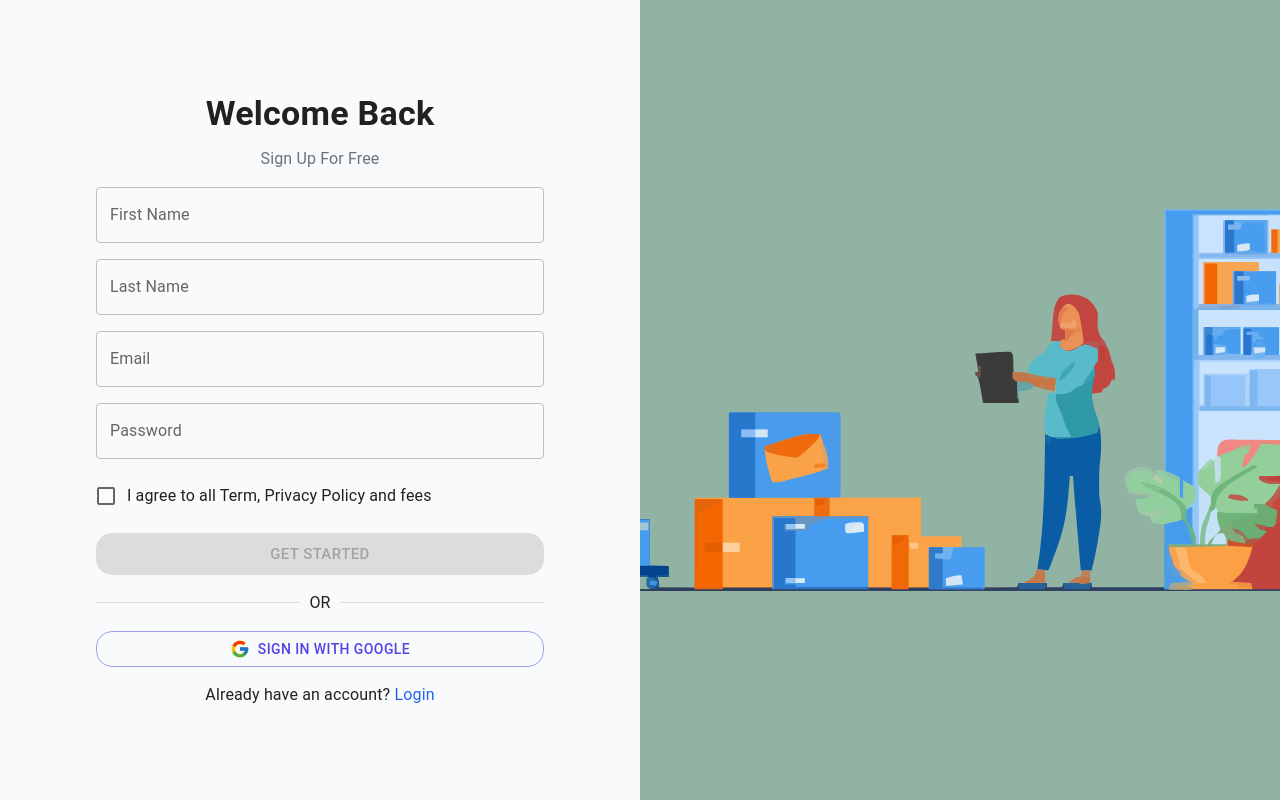
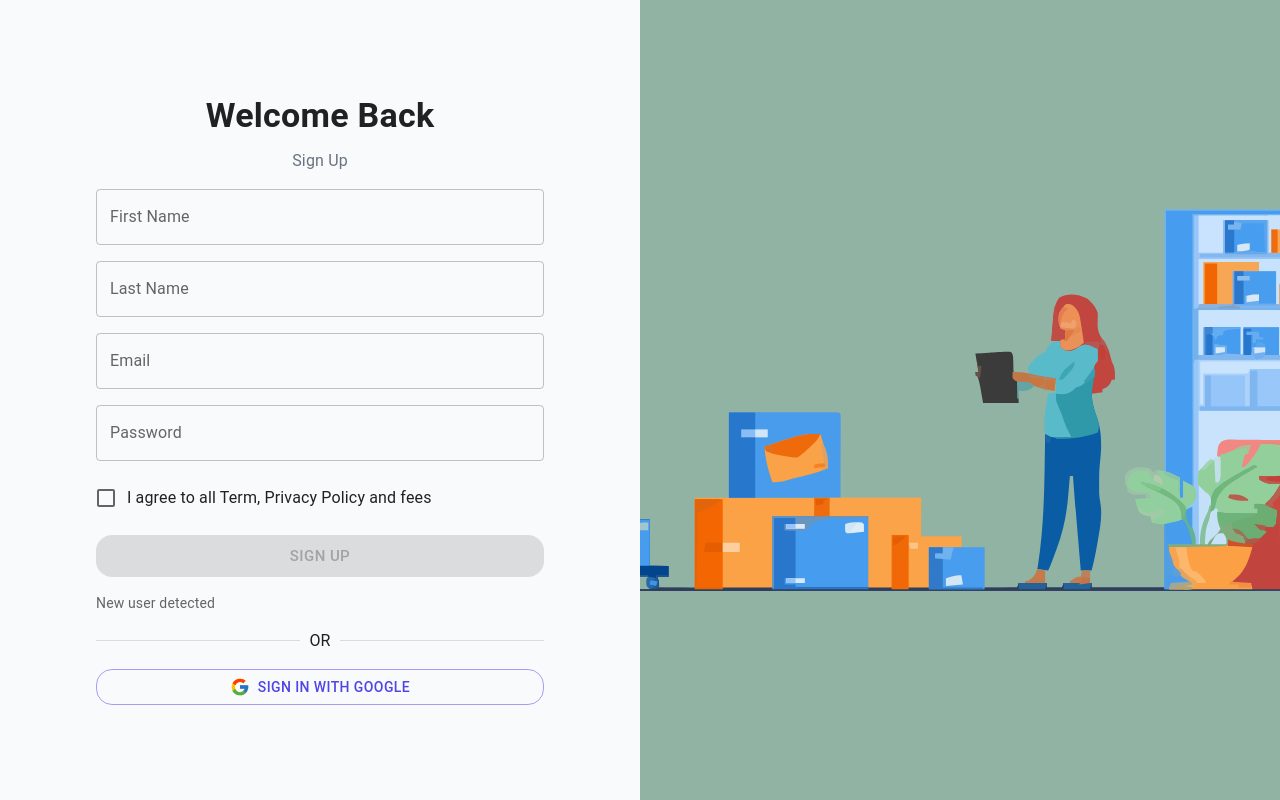
Before and after one commit to mugdhaarekar/store-management-portal, a React (Create React App) app: page / in a window 1280 px wide. Built offline with nearby package versions, Linux system fonts and the light colour scheme; no server answers.

Commit message:
ADD: Login and Signup

```diff
--- a/src/components/SignUp.jsx
+++ b/src/components/SignUp.jsx
@@ -12,6 +12,8 @@ import {
   Typography,
   Box,
 } from "@mui/material";
+import { createUserWithEmailAndPassword, fetchSignInMethodsForEmail, signInWithEmailAndPassword } from "firebase/auth";
+import { auth } from "../firebase/firebaseConfig";
 
 
 const SignUp = ({setRole}) => {
@@ -19,6 +21,7 @@ const SignUp = ({setRole}) => {
   const [lastName, setLastName] = useState("");
   const [email, setEmail] = useState("");
   const [password, setPassword] = useState("");
+  const [mode, setMode] = useState("signup");
   const [errors, setErrors] = useState({});
   const [checked, setChecked] = useState(false);
   const disableGetStarted = !firstName || !lastName || !email || !password || !checked || Object.values(errors).some((error) => error)
@@ -57,10 +60,49 @@ const SignUp = ({setRole}) => {
     setErrors((prev) => ({ ...prev, [name]: error }));
   };
 
-  const handleSignup = () => {
-    localStorage.setItem("role", "manager");
-    setRole("manager");
-    navigate("/dashboard");
+  // const handleSignup = () => {
+  //   localStorage.setItem("role", "manager");
+  //   setRole("manager");
+  //   navigate("/dashboard");
+  // };
+  const handleSubmit = async () => {
+    try {
+      if (mode === "signup") {
+        await createUserWithEmailAndPassword(auth, email, password);
+      } else {
+        await signInWithEmailAndPassword(auth, email, password);
+      }
+      localStorage.setItem("role", "manager");
+      setRole("manager");
+      navigate("/dashboard");
+
+
+    } catch (error) {
+
+      if (error.code === "auth/email-already-in-use") {
+        alert("Account already exists. Please login.");
+        setMode("login");
+      }
+
+      else if (error.code === "auth/wrong-password") {
+        alert("Incorrect password");
+      }
+
+      else {
+        console.error(error);
+      }
+    }
+  };
+  const checkEmail = async () => {
+    if (!email) return;
+
+    const methods = await fetchSignInMethodsForEmail(auth, email);
+
+    if (methods.length > 0) {
+      setMode("login");
+    } else {
+      setMode("signup");
+    }
   };
 
   const handleGoogleLogin = async () => {
@@ -88,11 +130,13 @@ const SignUp = ({setRole}) => {
             </Typography>
 
             <Typography className="mb-6 text-gray-500">
-              Sign Up For Free
+                {mode === "signup" ? "Sign Up" : "Login"}
             </Typography>
           </Box>
 
           <div className="space-y-4">
+            {mode === "signup" &&
+            <>
             <TextField
               fullWidth
               type="name"
@@ -115,13 +159,15 @@ const SignUp = ({setRole}) => {
               error={!!errors.lastName}
               helperText={errors.lastName}
             />
+            </>
+              }
             <TextField
               fullWidth
               label="Email"
               variant="outlined"
               value={email}
               onChange={(e) => setEmail(e.target.value)}
-              onBlur={(e) => validateField("email", e.target.value)}
+              onBlur={checkEmail}
               error={!!errors.email}
               helperText={errors.email}
             />
@@ -150,23 +196,23 @@ const SignUp = ({setRole}) => {
               variant="contained"
               size="large"
               className="blue-button rounded-1"
-              onClick={handleSignup}
+              onClick={handleSubmit}
               disabled={disableGetStarted}
             >
-              Get Started
+              {mode === "signup" ? "Sign Up" : "Login"}
             </Button>
 
+            <Typography variant="body2" color="text.secondary">
+              {mode === "signup"
+                ? "New user detected"
+                : "Account found — please login"}
+            </Typography>
             <Divider>OR</Divider>
 
             <Button variant="outlined" fullWidth className="rounded-1" onClick={handleGoogleLogin}>
               <img src={googleIcon} alt="Google Icon" className="mr-2"/>
               Sign in with Google
             </Button>
-
-            <Typography align="center" className="mt-2">
-              Already have an account?{" "}
-              <span className="text-blue-600 cursor-pointer">Login</span>
-            </Typography>
           </div>
         </Box>
       </div>
```
